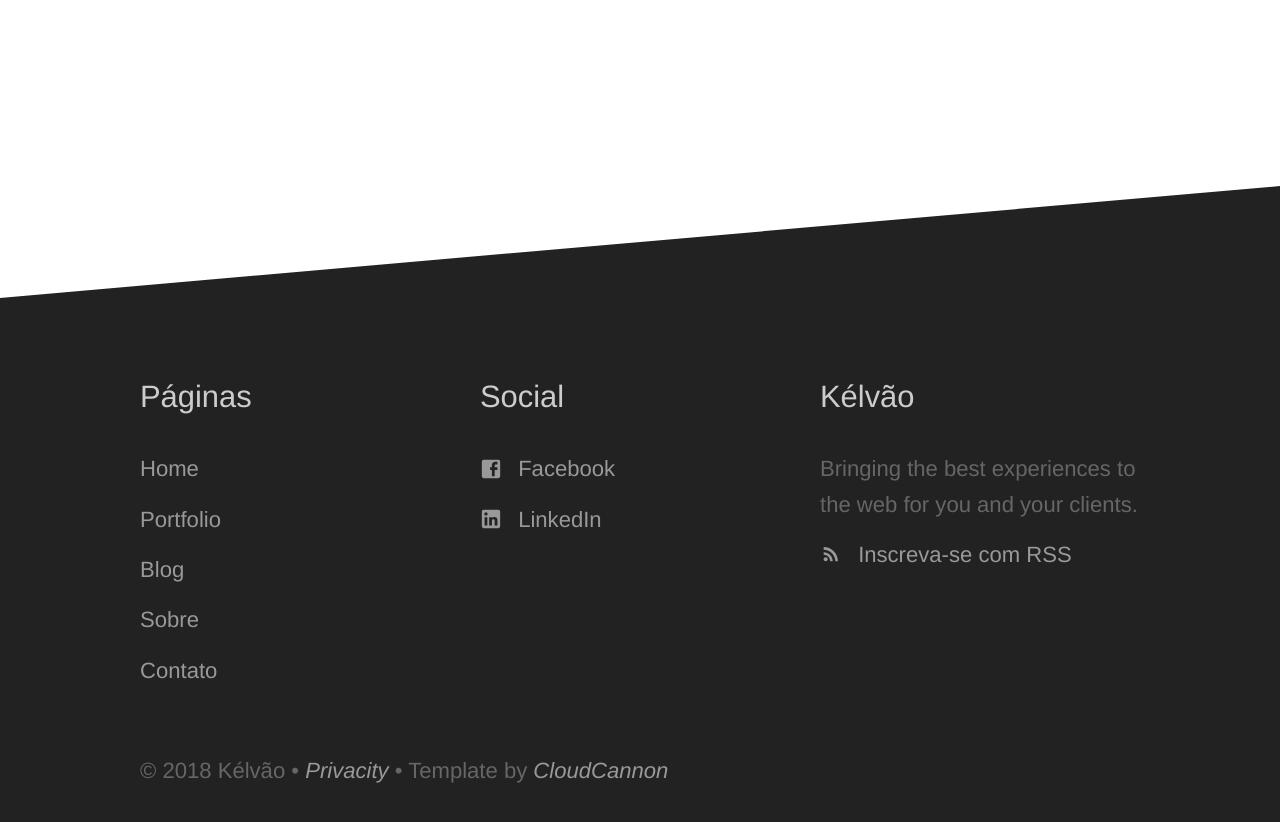
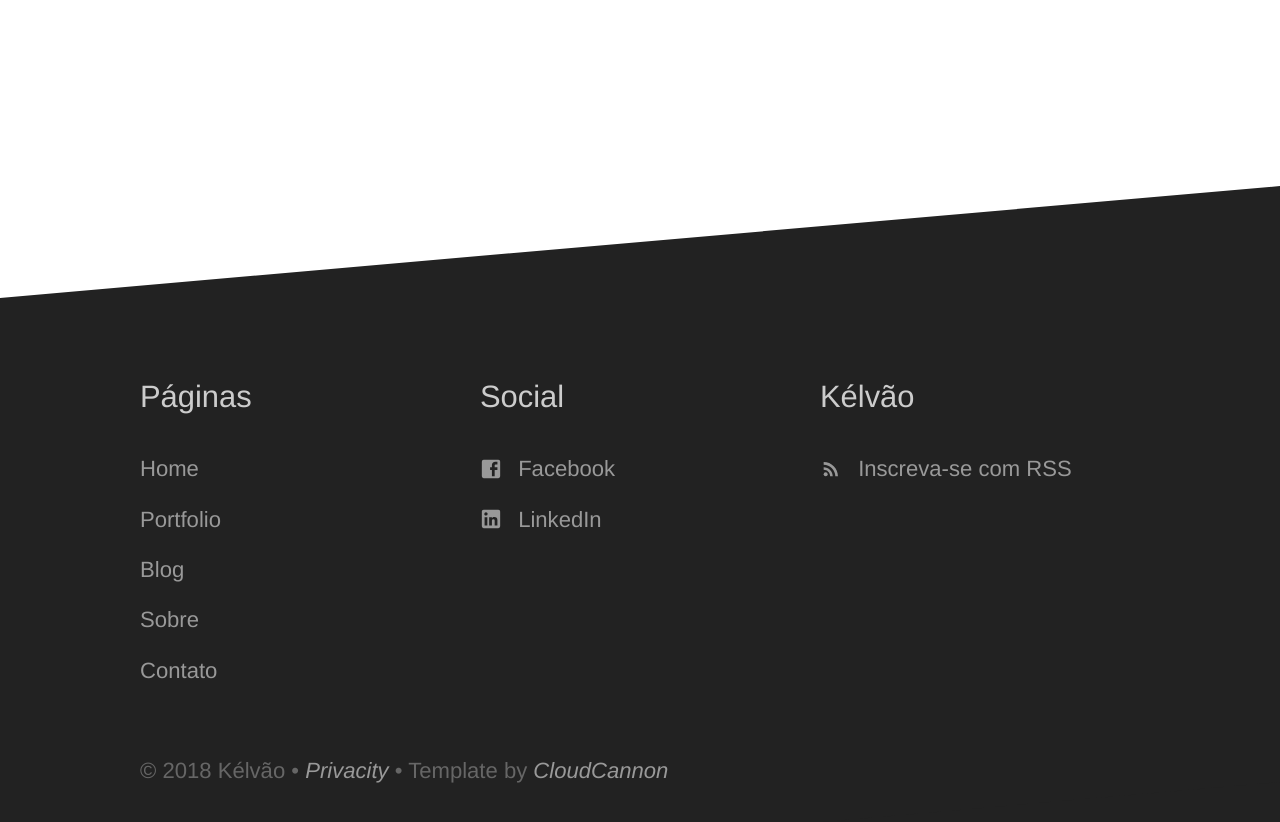
Before and after one commit to Kelvao/kelvao.github.io, a Jekyll site: the page built from blog/index.html, in a window 1280 px wide and 900 px high, scrolled down 581 px. Shown: the top 822 px of the window. Built offline with Jekyll 4.4.1, drawn with Linux system fonts in a browser that asks for light colours.

Commit message:
Updated '_data/company.yml' via CloudCannon

```diff
--- a/_data/company.yml
+++ b/_data/company.yml
@@ -1,5 +1,5 @@
 title: Kélvão
-description: Bringing the best experiences to the web for you and your clients.
+description:
 contact_email_address: kelvin.ievenes@fatec.sp.gov.br
 contact_phone_number: (19) 9 8373-9959
 address:
```
